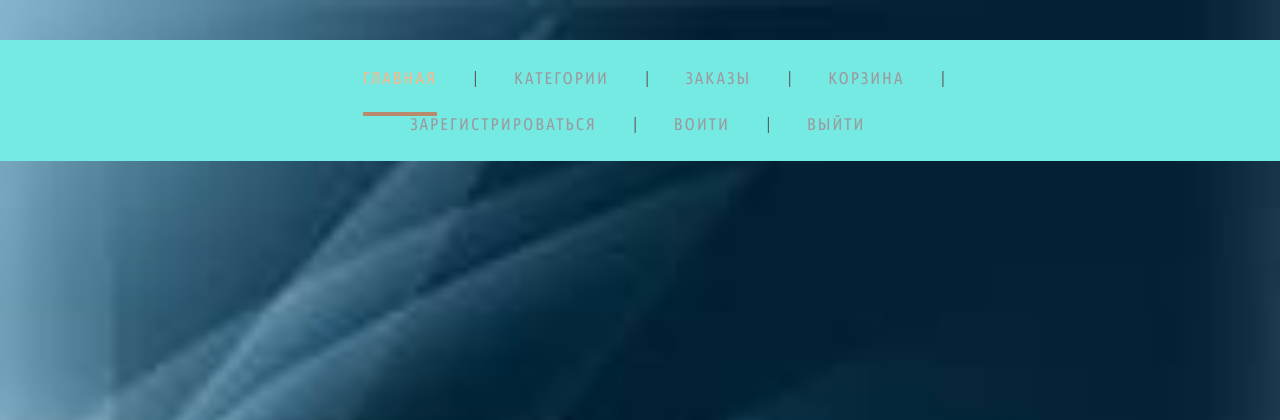
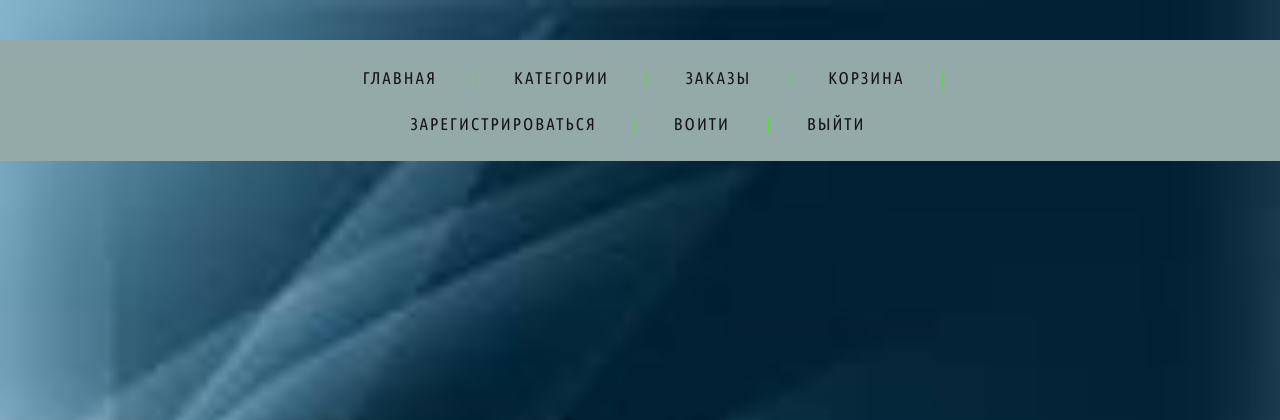
Before and after one commit to NovozhilovAV/shop_market, a Django app: page / in a window 1280 px wide. Shown: the top 420 px of the page. Run offline with Django 4.2, Linux system fonts and the light colour scheme.

Commit message:
refresh project 28/08/23

```diff
--- a/products/models.py
+++ b/products/models.py
@@ -5,7 +5,7 @@ from django.urls import reverse
 class Category(models.Model):
     name = models.CharField(max_length=50, verbose_name='Имя категории', unique=True)
     description = models.TextField(max_length=1000, verbose_name='Описание категории')
-    slug = models.SlugField(max_length=70, unique=True, verbose_name='URL-имя')
+    slug = models.SlugField(max_length=70, unique=True, verbose_name='URL-имя')  # отоброжает имя сущности
 
     class Meta:
         verbose_name = 'Категория'
--- a/products/templates/products/base.html
+++ b/products/templates/products/base.html
@@ -18,8 +18,8 @@
         }
     </style>
   <ul class="menu-main">
-    <li><a href="" class="current">Главная</a></li>
-    <!-- current делает надпись активной -->
+    <li><a href="" >Главная</a></li>
+    <!-- "class="current" делает надпись активной при переходе на страницу -->
     <li><a href="" >Категории</a></li>
     <li><a href="" >Заказы</a></li>
     <li><a href="" >Корзина</a></li>
--- a/products/views.py
+++ b/products/views.py
@@ -8,7 +8,7 @@ from django.urls import reverse_lazy
 
 # Create your views here.
 def index(request):
-    return HttpResponse('This is page Products')
+    return HttpResponse('This is page Products/это страница с продуктами!')
 
 def root_index(request):
     return render(request, 'products/base.html')
@@ -26,5 +26,5 @@ class CategoryCreateView(CreateView):
 
 class CategoryListView(ListView):
     model = Category
-    template_name = 'products:category_list.html'
+    template_name = 'products/category_list.html'
     context_object_name = 'categories'
--- a/static/css/menu.css
+++ b/static/css/menu.css
@@ -4,12 +4,12 @@
   margin: 40px 0 5px;
   padding: 25px 0 5px;
   text-align: center;
-  background: rgb(116, 234, 226);
+  background: rgb(147, 170, 169);
 }
 .menu-main li {display: inline-block;}
 .menu-main li:after {
   content: "|";
-  color: #606060;
+  color: #4ce426;
   display: inline-block;
   vertical-align:top;
 }
@@ -23,11 +23,12 @@
   margin: 0 34px 0 30px;
   font-size: 17px;
   text-transform: uppercase;
+  /* большие буквы */
   display: inline-block;
   transition: color .2s;
 }
-.menu-main a, .menu-main a:visited {color: #9d999d;}
-.menu-main a.current, .menu-main a:hover{color: #feb386;}
+.menu-main a, .menu-main a:visited {color: #141414;}
+.menu-main a.current, .menu-main a:hover{color: #fee886;}
 .menu-main a:before,
 .menu-main a:after {
   content: "";
@@ -37,7 +38,8 @@
   right: 50%;
   bottom: -5px;
   left: 50%;
-  background: #b8896c;
+  background: #e7f529;
+  /* подчеркивание при наведении  */
   transition: .8s;
 }
 .menu-main a:hover:before, .menu-main .current:before {left: 0;}
@@ -52,10 +54,10 @@
 }
 }
 
-#bg{
+/* #bg {
     background: url("/static/img/background.jpeg") 50% 0 no-repeat fixed;
     background-size: 1800px 900px;
     background-repeat: no-repeat;
     background-position: top;
     background-attachment: fixed;
-}
+} */
```
Also changed, not shown: products/templates/products/category_list.html (+10 -1 lines).
